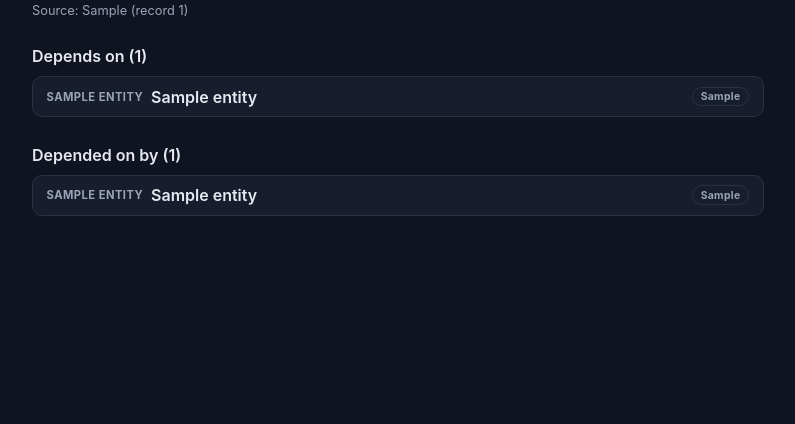
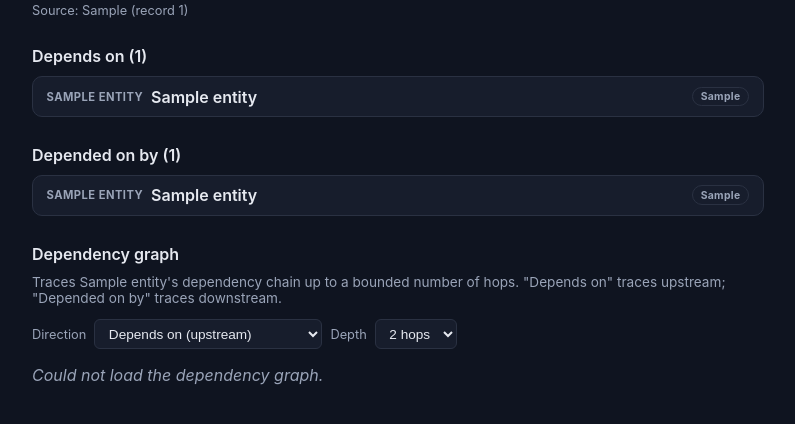
Before and after one commit to raghuram-chittibomma/enterprise-dependency-intelligence, a FastAPI app: template src/web/templates/pages/entity_detail.html in a window 1280 px wide. Shown: the part 307-731 px from the top of the page, without its empty margins (242-1037 px from the left). Run offline with FastAPI, Linux system fonts and the light colour scheme; the template is opened without the code that fills it: most values are stand-ins (such as "Sample title", 1, 10 or a date in 2020); some libraries are stand-ins or nearby versions.

Commit message:
increment-9-traversal: upstream/downstream dependency traversal + subgraph visualization (FR4, FR5)
- get_dependency_traversal (src/graph/queries.py): bounded BFS (depth 1-5,
  default 2) over the same dependency relationship types as FR3, in either
  direction. Returns every reached node with its depth plus every
  dependency edge between two reached nodes -- not just the BFS tree --
  so cross-links between sibling nodes show up in the rendered subgraph.
  Cycle-safe (visited-set guard).
- GET /entities/{id}/graph: JSON endpoint (node/edge lists, viz-agnostic).
- Entity detail page: new "Dependency graph" section with direction/depth
  controls, rendered client-side with Cytoscape.js (src/web/static/js/graph.js).
- Unit tests for get_dependency_traversal (depth clamping, direction
  validation, mirrored upstream/downstream, cycle safety) and API tests
  for the new route and the detail-page graph section.

Co-authored-by: Cursor <cursoragent@cursor.com>

```diff
--- a/src/web/static/css/style.css
+++ b/src/web/static/css/style.css
@@ -315,3 +315,39 @@ body {
   padding: 0.15rem 0.5rem;
   white-space: nowrap;
 }
+
+.graph-hint {
+  margin: 0 0 0.85rem;
+  color: var(--color-text-muted);
+  font-size: 0.85rem;
+}
+
+.graph-controls {
+  display: flex;
+  align-items: center;
+  gap: 0.5rem;
+  flex-wrap: wrap;
+  margin-bottom: 0.85rem;
+}
+
+.graph-controls label {
+  font-size: 0.8rem;
+  color: var(--color-text-muted);
+}
+
+.graph-controls select {
+  padding: 0.35rem 0.6rem;
+  font-size: 0.85rem;
+  color: var(--color-text);
+  background: var(--color-surface);
+  border: 1px solid var(--color-border);
+  border-radius: 6px;
+}
+
+.dependency-graph-canvas {
+  width: 100%;
+  height: 420px;
+  background: var(--color-surface);
+  border: 1px solid var(--color-border);
+  border-radius: var(--radius);
+}
--- /dev/null
+++ b/src/web/static/js/graph.js
@@ -0,0 +1,147 @@
+// FR4/FR5: renders the bounded upstream/downstream dependency subgraph
+// for the entity detail page. Fetches plain node/edge JSON from
+// `/entities/{id}/graph` (kept viz-library-agnostic in the API) and adapts
+// it into Cytoscape.js's `elements` format here.
+
+(function () {
+  "use strict";
+
+  const NODE_COLORS_BY_LABEL = {
+    Application: "#2563eb",
+    Service: "#7c3aed",
+    API: "#0891b2",
+    Database: "#b45309",
+    DataPipeline: "#059669",
+    Report: "#64748b",
+    Team: "#334155",
+    ExternalSystem: "#9333ea",
+    BusinessCapability: "#475569",
+  };
+  const DEFAULT_NODE_COLOR = "#64748b";
+  const ROOT_NODE_COLOR = "#dc2626";
+
+  function nodeColor(node) {
+    if (node.data("isRoot")) return ROOT_NODE_COLOR;
+    return NODE_COLORS_BY_LABEL[node.data("label")] || DEFAULT_NODE_COLOR;
+  }
+
+  function toElements(graphData) {
+    const nodes = graphData.nodes.map((node) => ({
+      data: {
+        id: node.id,
+        label: node.label,
+        name: node.name,
+        depth: node.depth,
+        isRoot: node.id === graphData.root_id,
+      },
+    }));
+    const edges = graphData.edges.map((edge) => ({
+      data: {
+        id: `${edge.source_id}->${edge.target_id}->${edge.rel_type}`,
+        source: edge.source_id,
+        target: edge.target_id,
+        relType: edge.rel_type,
+      },
+    }));
+    return [...nodes, ...edges];
+  }
+
+  function renderGraph(container, graphData) {
+    return cytoscape({
+      container,
+      elements: toElements(graphData),
+      style: [
+        {
+          selector: "node",
+          style: {
+            "background-color": nodeColor,
+            label: "data(name)",
+            "font-size": "10px",
+            color: "#1e293b",
+            "text-valign": "bottom",
+            "text-margin-y": 4,
+            width: 28,
+            height: 28,
+            "border-width": 2,
+            "border-color": "#ffffff",
+          },
+        },
+        {
+          selector: "edge",
+          style: {
+            width: 2,
+            "line-color": "#94a3b8",
+            "target-arrow-color": "#94a3b8",
+            "target-arrow-shape": "triangle",
+            "curve-style": "bezier",
+            label: "data(relType)",
+            "font-size": "8px",
+            color: "#64748b",
+            "text-rotation": "autorotate",
+          },
+        },
+      ],
+      layout: {
+        name: "breadthfirst",
+        directed: true,
+        roots: `#${CSS.escape(graphData.root_id)}`,
+        spacingFactor: 1.4,
+      },
+      wheelSensitivity: 0.2,
+    });
+  }
+
+  async function loadGraph(entityId, direction, depth) {
+    const url = `/entities/${encodeURIComponent(entityId)}/graph?direction=${direction}&depth=${depth}`;
+    const response = await fetch(url);
+    if (!response.ok) {
+      throw new Error(`Failed to load dependency graph (${response.status})`);
+    }
+    return response.json();
+  }
+
+  function init() {
+    const section = document.querySelector(".graph-section");
+    if (!section) return;
+
+    const entityId = section.dataset.entityId;
+    const container = document.getElementById("dependency-graph");
+    const emptyMessage = document.getElementById("graph-empty-message");
+    const directionSelect = document.getElementById("graph-direction");
+    const depthSelect = document.getElementById("graph-depth");
+    let currentInstance = null;
+
+    async function refresh() {
+      const direction = directionSelect.value;
+      const depth = depthSelect.value;
+      const graphData = await loadGraph(entityId, direction, depth);
+
+      if (currentInstance) {
+        currentInstance.destroy();
+        currentInstance = null;
+      }
+
+      const hasEdges = graphData.nodes.length > 1;
+      container.hidden = !hasEdges;
+      emptyMessage.hidden = hasEdges;
+      if (hasEdges) {
+        currentInstance = renderGraph(container, graphData);
+      }
+    }
+
+    directionSelect.addEventListener("change", refresh);
+    depthSelect.addEventListener("change", refresh);
+    refresh().catch((err) => {
+      emptyMessage.textContent = "Could not load the dependency graph.";
+      emptyMessage.hidden = false;
+      container.hidden = true;
+      console.error(err);
+    });
+  }
+
+  if (document.readyState === "loading") {
+    document.addEventListener("DOMContentLoaded", init);
+  } else {
+    init();
+  }
+})();
--- a/src/web/templates/base.html
+++ b/src/web/templates/base.html
@@ -6,6 +6,7 @@
   <title>{% block title %}Enterprise Dependency Intelligence{% endblock %}</title>
   <link rel="stylesheet" href="{{ url_for('static', path='css/style.css') }}" />
   <script src="https://unpkg.com/htmx.org@2.0.3" defer></script>
+  {% block head_extra %}{% endblock %}
 </head>
 <body>
   <header class="app-header">
@@ -15,5 +16,6 @@
   <main class="app-main">
     {% block content %}{% endblock %}
   </main>
+  {% block scripts %}{% endblock %}
 </body>
 </html>
--- a/src/web/templates/pages/entity_detail.html
+++ b/src/web/templates/pages/entity_detail.html
@@ -1,6 +1,11 @@
 {% extends "base.html" %}
 
 {% block title %}{{ entity.name }} &middot; Enterprise Dependency Intelligence{% endblock %}
+
+{% block head_extra %}
+<script src="https://unpkg.com/cytoscape@3.30.2/dist/cytoscape.min.js" defer></script>
+<script src="{{ url_for('static', path='js/graph.js') }}" defer></script>
+{% endblock %}
 
 {% block content %}
 <a class="back-link" href="/">&larr; Back to search</a>
@@ -86,4 +91,31 @@
   <p class="entity-metadata-empty">Nothing depends directly on this entity.</p>
   {% endif %}
 </section>
+
+<section class="dependency-section graph-section" data-entity-id="{{ entity.id }}">
+  <h2>Dependency graph</h2>
+  <p class="graph-hint">
+    Traces {{ entity.name }}'s dependency chain up to a bounded number of hops.
+    "Depends on" traces upstream; "Depended on by" traces downstream.
+  </p>
+  <div class="graph-controls">
+    <label for="graph-direction">Direction</label>
+    <select id="graph-direction">
+      <option value="upstream">Depends on (upstream)</option>
+      <option value="downstream">Depended on by (downstream)</option>
+    </select>
+    <label for="graph-depth">Depth</label>
+    <select id="graph-depth">
+      <option value="1">1 hop</option>
+      <option value="2" selected>2 hops</option>
+      <option value="3">3 hops</option>
+      <option value="4">4 hops</option>
+      <option value="5">5 hops</option>
+    </select>
+  </div>
+  <div id="dependency-graph" class="dependency-graph-canvas"></div>
+  <p id="graph-empty-message" class="entity-metadata-empty" hidden>
+    No dependencies found in that direction.
+  </p>
+</section>
 {% endblock %}
```
Also changed, not shown: docs/03_operations/RELEASE_NOTES.md (+1 -0 lines), src/api/routes/entities.py (+54 -5 lines), src/graph/queries.py (+103 -0 lines), tests/unit/test_api_search.py (+58 -0 lines), tests/unit/test_queries.py (+132 -2 lines).
